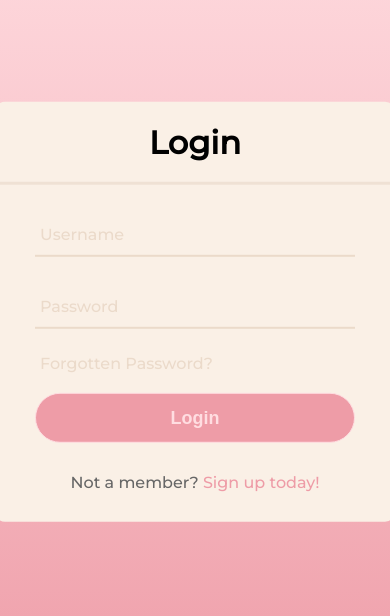
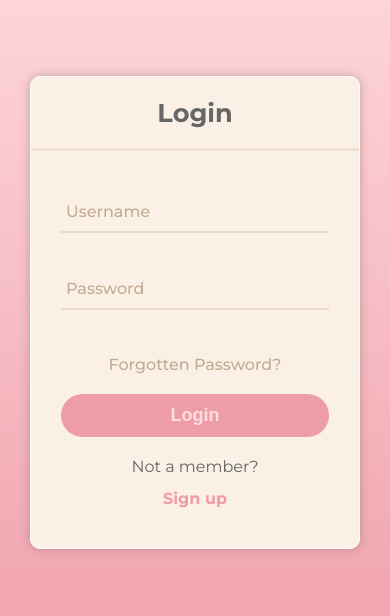
Before and after one commit to izicodes/Template-Websites, a plain HTML site: page forms/Alpha-Pink-Login-Form/index.html in a window 390 px wide. Shown: the part 110-726 px from the top of the page. Drawn offline with Linux system fonts and the light colour scheme.

Commit message:
Completed re-vamping project Alpha!

```diff
--- a/forms/Alpha-Pink-Login-Form/index.css
+++ b/forms/Alpha-Pink-Login-Form/index.css
@@ -1,45 +1,70 @@
-body {
+@import url("https://fonts.googleapis.com/css2?family=Montserrat:wght@400;500;600;700;800&display=swap");
+* {
 	margin: 0;
 	padding: 0;
+	box-sizing: border-box;
+}
+
+body {
 	font-family: Montserrat;
-    background: #ee9ca7;  /* fallback for old browsers */
+	background: #ee9ca7;
 	background: -webkit-linear-gradient(to top, #ee9ca7, #ffdde1);
 	background: linear-gradient(to top, #ee9ca7, #ffdde1);
 	height: 100vh;
 	overflow: hidden;
-
+	display: flex;
+	justify-content: center;
+	align-items: center;
 }
 
-.center {
-    position: absolute;
-    top: 50%;
-    left: 50%;
-    transform: translate(-50%, -50%);
-    width: 400px;
-    background:linen ;
+.wrapper {
+	min-width: 400px;
+	background: linen;
+	border: 1px solid white;
 	border-radius: 10px;
+	box-shadow: 0px 0px 10px #665b5063;
 }
 
-.center h1 {
+h1 {
 	text-align: center;
-    padding: 0 0 20px 0;
+	padding: 25px 0;
+	color: #666666;
 	border-bottom: 3px solid #ddcab863;
+	font-weight: 700;
 }
 
 #forgotten-title {
 	font-size: 24px;
-    padding: 10px 0 20px 0 ;
+	padding: 10px 0 20px 0;
 }
 
-.center form {
-    padding: 0 40px;
-    box-sizing: border-box;
+.wrapper form {
+	padding: 40px;
+	display: flex;
+	flex-direction: column;
+	justify-content: center;
+	gap: 25px;
 }
 
+#textFieldSection {
+	display: flex;
+	justify-content: center;
+	flex-direction: column;
+	gap: 35px;
+}
+
+#formFooterSection {
+	display: flex;
+	justify-content: center;
+	flex-direction: column;
+	gap: 20px;
+	padding-top: 20px;
+}
+
+/* Input Text Boxes */
 form .txt_field {
 	position: relative;
-    border-bottom: 2px solid #ebdaca ;
-    margin: 30px 0;
+	border-bottom: 2px solid #ebdaca;
 }
 
 .txt_field input {
@@ -57,55 +82,42 @@ form .txt_field {
 	position: absolute;
 	top: 50%;
 	left: 5px;
-    color: #ebdaca;
+	color: #c3ab93;
 	transform: translateY(-50%);
 	font-size: 16px;
 	pointer-events: none;
 	transition: 0.6s;
-}
-
-.txt_field span::before {
-    content: '';
-    position: absolute;
-    top: 40px;
-    left: 0;
-    width: 0%;
-    height: 2px;
-    background: #ee9ca7;
-    transition: 0.6s;
+	font-weight: 500;
 }
 
 .txt_field input:focus ~ label,
 .txt_field input:valid ~ label {
-    top: -5px;
+	top: -10px;
 	color: #ee9ca7;
 }
 
-.txt_field input:focus ~ span::before,
-.txt_field input:valid ~ span::before {
-    width: 100%;
+#forgottenLink {
+	color: #c3ab93;
+	text-decoration: none;
+	transition: 500ms;
+	font-weight: 500;
+	text-align: center;
+	cursor: pointer;
+	-webkit-transition: 500ms;
+	-moz-transition: 500ms;
+	-ms-transition: 500ms;
+	-o-transition: 500ms;
 }
 
-.pass {
-    margin: -5px 0 20px 5px;
-    color: #ebdaca;
-    cursor: pointer;
-}
-
-.pass a {
-    color: #ebdaca;
-    text-decoration: none;
-    transition: color 1s;
-}
-
-.pass a:hover {
+#forgottenLink:hover {
 	color: #ee9ca7;
 }
 
+/* Form Footer Section */
 input[type="submit"] {
 	width: 100%;
 	height: 50px;
-    border: 1px solid;
+	border: none;
 	background: #ee9ca7;
 	border-radius: 25px;
 	font-size: 18px;
@@ -113,26 +125,88 @@ input[type="submit"] {
 	font-weight: 700;
 	cursor: pointer;
 	outline: none;
-}
-
-input[type="submit"]:hover {
-    border-color: #f5bdc4;
-    border-width: 5px;
 	transition: 0.5s;
 }
 
-.signup_link {
-    margin: 30px 0;
+input[type="submit"]:hover,
+input[type="submit"]:focus {
+	background-color: #df848f;
+}
+
+.extraOption {
 	text-align: center;
 	font-size: 16px;
 	color: #666666;
+	display: flex;
+	justify-content: center;
+	align-items: center;
+	flex-direction: column;
+	gap: 13px;
 }
 
-.signup_link a {
+.extraOption span {
 	color: #ee9ca7;
 	text-decoration: none;
+	cursor: pointer;
+	font-weight: bold;
 }
 
-.signup_link a:hover {
+.extraOption span:hover {
 	text-decoration: underline;
 }
+
+/* Phones */
+@media screen and (max-width: 500px) {
+	.wrapper {
+		/* min-width: 350px; */
+		min-width: 330px;
+	}
+
+	.wrapper form {
+		padding: 40px 30px;
+	}
+
+	h1 {
+		font-size: 1.6rem;
+		padding: 20px 0;
+	}
+
+    #forgotH1 {
+		font-size: 1.4rem;
+
+    }
+
+	input[type="submit"] {
+		height: 43px;
+		font-weight: 600;
+	}
+}
+
+/* Tablets */
+@media screen and (min-width: 501px) and (max-width: 767px) {
+}
+
+/* Small Screens - Laptop & Computer */
+@media screen and (min-width: 768px) and (max-width: 1200px) {
+    .wrapper {
+		/* min-width: 350px; */
+		max-width: 250px;
+	}
+
+	h1 {
+		font-size: 1.6rem;
+		padding: 30px 0;
+	}
+
+    #forgotH1 {
+		font-size: 1.4rem;
+
+    }
+}
+
+/* Large Screens - Laptop & Computer */
+@media screen and (min-width: 1201px) and (max-width: 1500px) {
+    .wrapper {
+		width: 200px;
+	}
+}
--- a/forms/Alpha-Pink-Login-Form/index.html
+++ b/forms/Alpha-Pink-Login-Form/index.html
@@ -1,53 +1,44 @@
 <!DOCTYPE html>
 <html lang="en">
 	<head>
-        <meta charset="UTF-8">
-        <meta http-equiv="X-UA-Compatible" content="IE=edge">
-        <meta name="viewport" content="width=device-width, initial-scale=1.0">
-
-        <!-- GOOGLE FONTS -->
-        <link rel="preconnect" href="https://fonts.googleapis.com">
-        <link rel="preconnect" href="https://fonts.gstatic.com" crossorigin>
-        <link href="https://fonts.googleapis.com/css2?family=Montserrat:wght@500&display=swap" rel="stylesheet">
-
-
-        <link rel="stylesheet" href="index.css">
-        <link rel="shortcut icon" href="pink-heart.png" type="image/x-icon">
+		<meta charset="UTF-8" />
+		<meta http-equiv="X-UA-Compatible" content="IE=edge" />
+		<meta name="viewport" content="width=device-width, initial-scale=1.0" />
+		<link rel="stylesheet" href="index.css" />
+		<link rel="shortcut icon" href="pink-heart.png" type="image/x-icon" />
 		<title>Log-in Form</title>
 	</head>
 
 	<body>
-        <!-- THE HEADING -->
-        <div class="center">
+		<div class="wrapper">
 			<h1>Login</h1>
 
-            <!-- THE INPUT BOXES -->
-            <form method="post">
-
+			<!-- The Form -->
+			<form method="">
+				<section id="textFieldSection">
 					<div class="txt_field">
-                    <input type="text" required>
-                    <span></span>
+						<input type="text" required />
 						<label> Username </label>
 					</div>
 
 					<div class="txt_field">
-                    <input type="password" required>
-                    <span></span>
+						<input type="password" required />
 						<label> Password </label>
 					</div>
+				</section>
 
-                <div class="pass">
-                    <a href="forgotten.html">Forgotten Password?</a>
+				<section id="formFooterSection">
+					<span id="forgottenLink">Forgotten Password?</span>
+
+					<input type="submit" value="Login" />
+
+					<div class="extraOption">
+						Not a member?
+						<span class="signUpBtn">Sign up</span>
 					</div>
-
-                <input type="submit" value="Login">
-
-                <div class="signup_link">
-                    Not a member? <a href="signup-page.html">Sign up today!</a>
-                </div>
-
+				</section>
 			</form>
 		</div>
+		<script src="index.js"></script>
 	</body>
-
 </html>
--- /dev/null
+++ b/forms/Alpha-Pink-Login-Form/index.js
@@ -0,0 +1,93 @@
+const wrapper = document.querySelector(".wrapper");
+const forgottenPageHTML = `<h1 id="forgotH1">Resetting Password</h1>
+<!-- The Form -->
+<form method="post">
+    <section id="textFieldSection">
+        <div class="txt_field">
+            <input type="text" required />
+            <label> Username </label>
+        </div>
+
+        <div class="txt_field">
+            <input type="email" required />
+            <label> Email </label>
+        </div>
+    </section>
+
+    <section id="formFooterSection">
+        <input id="send-link-btn" type="submit" value="Send link" />
+
+        <div class="extraOption">
+            No need to reset password?
+            <span class="loginBtn">Login</span>
+        </div>
+    </section>
+</form>`;
+const signUpPageHTML = `<h1>Sign Up</h1>
+<!-- The Form -->
+<form method="">
+    <section id="textFieldSection">
+        <div class="txt_field">
+            <input type="text" required />
+            <label> Username </label>
+        </div>
+
+        <div class="txt_field">
+            <input type="email" required />
+            <label> Email </label>
+        </div>
+
+        <div class="txt_field">
+            <input type="password" required />
+            <label> Password </label>
+        </div>
+    </section>
+
+    <section id="formFooterSection">
+        <input type="submit" value="Sign up" />
+
+        <div class="extraOption">Not a new member? <span class="loginBtn">Login</span></div>
+    </section>
+</form>`;
+const loginPageHTML = `<h1>Login</h1>
+<!-- The Form -->
+<form method="">
+    <section id="textFieldSection">
+        <div class="txt_field">
+            <input type="text" required />
+            <label> Username </label>
+        </div>
+
+        <div class="txt_field">
+            <input type="password" required />
+            <label> Password </label>
+        </div>
+    </section>
+
+    <section id="formFooterSection">
+        <span id="forgottenLink">Forgotten Password?</span>
+
+        <input type="submit" value="Login" />
+
+        <div class="extraOption">
+            Not a member?
+            <span class="signUpBtn">Sign up</span>
+        </div>
+    </section>
+</form>`;
+
+document.body.addEventListener("click", function (event) {
+    if (event.target.classList.contains('signUpBtn')) {
+        addHTML(signUpPageHTML);
+    }
+    else if (event.target.id === 'forgottenLink') {
+        addHTML(forgottenPageHTML);
+    }
+    else if (event.target.classList.contains('loginBtn')) {
+        addHTML(loginPageHTML);
+    }
+});
+
+function addHTML(html) {
+	wrapper.innerHTML = html;
+}
```
Also changed, not shown: forms/Alpha-Pink-Login-Form/forgotten.html (deleted, +0 -49 lines), forms/Alpha-Pink-Login-Form/signup-page.html (deleted, +0 -57 lines). Lines whose indentation alone changed are shown as unchanged.
